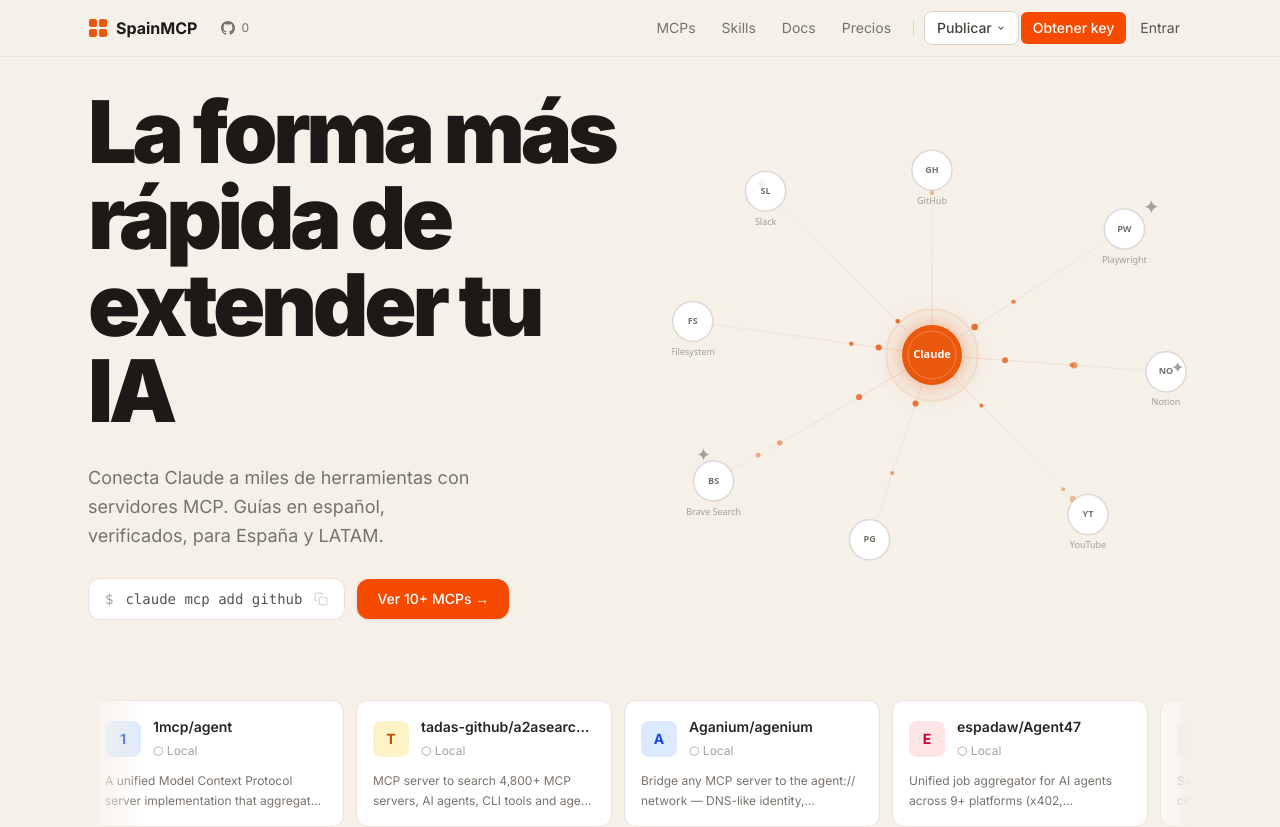
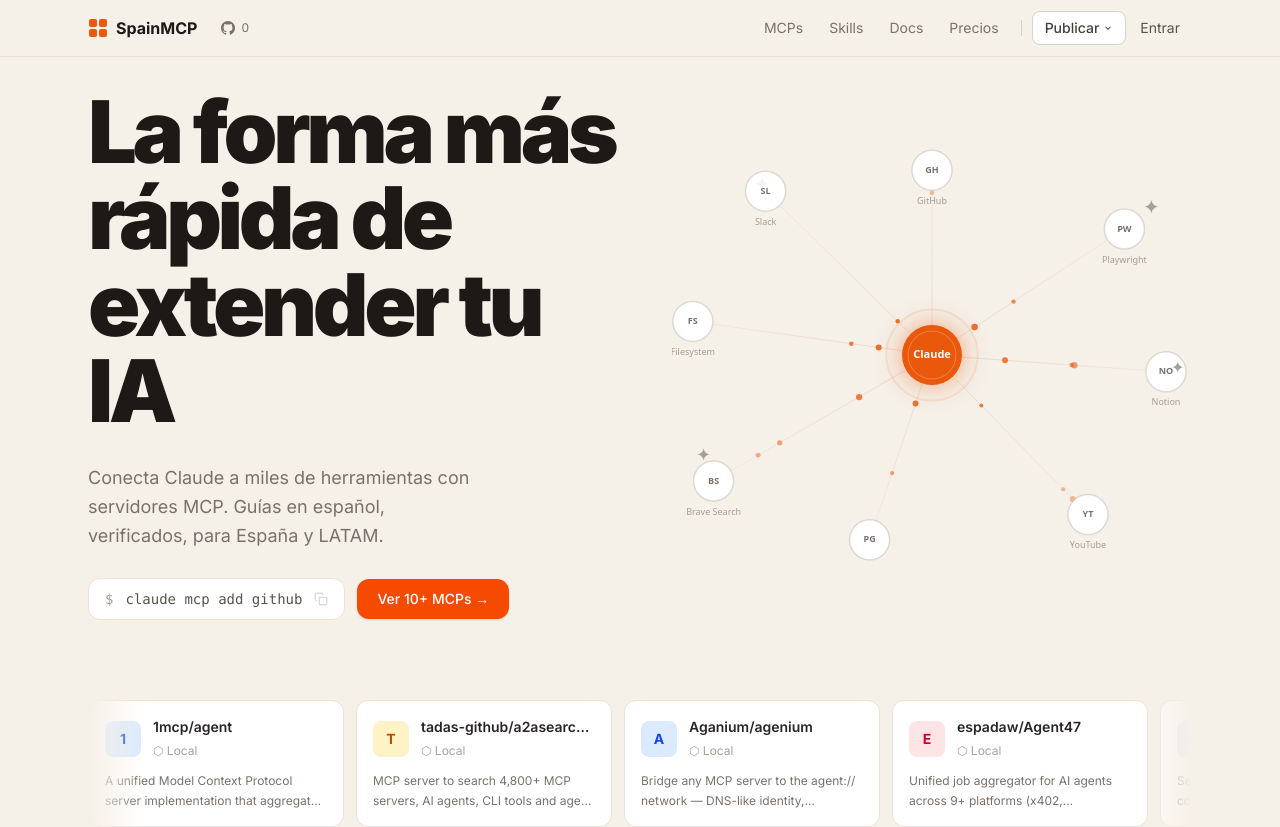
Before and after one commit to nilly-mima/spainmcp, a Next.js app: page / in a window 1280 px wide. Shown: the top 827 px of the page. Built offline with nearby package versions, Linux system fonts and the light colour scheme; no server answers.

Commit message:
feat: remove Obtener key button from header nav

```diff
--- a/src/components/Header.tsx
+++ b/src/components/Header.tsx
@@ -57,12 +57,6 @@ export default async function Header() {
           <div className="w-px h-4 bg-stone-300 dark:bg-stone-700 mx-2" />
 
           <PublishDropdown />
-          <Link
-            href="/get-key"
-            className="px-3 py-1.5 rounded-md bg-orange-600 hover:bg-orange-700 text-white text-sm font-medium transition-colors"
-          >
-            Obtener key
-          </Link>
           <UserMenu />
         </nav>
 
```
